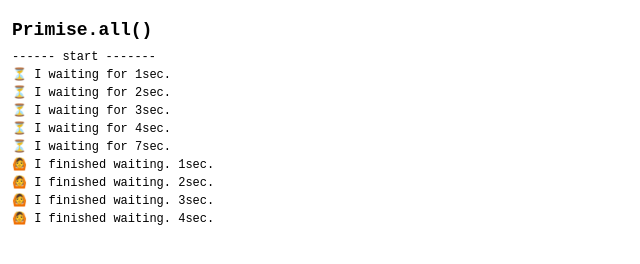
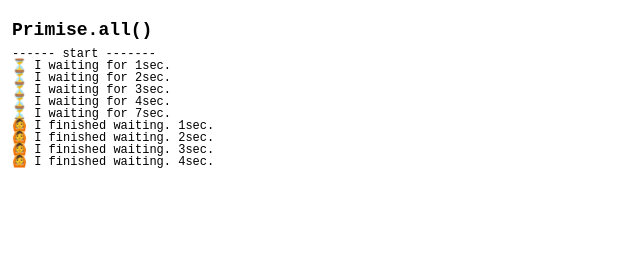
Before and after one commit to mii288/playground, a website built with Parcel: page index.html in a window 1280 px wide. Shown: the whole page, without its empty margins (0-640 px from the left). Built offline with nearby package versions, Linux system fonts and the light colour scheme.

Commit message:
:ripstick: 行間の修正

```diff
--- a/index.html
+++ b/index.html
@@ -6,7 +6,7 @@
       html {
         font-family: monospace;
         font-size: 12px;
-        line-height: 1.5;
+        line-height: 1rem;
       }
 
       body {
```
